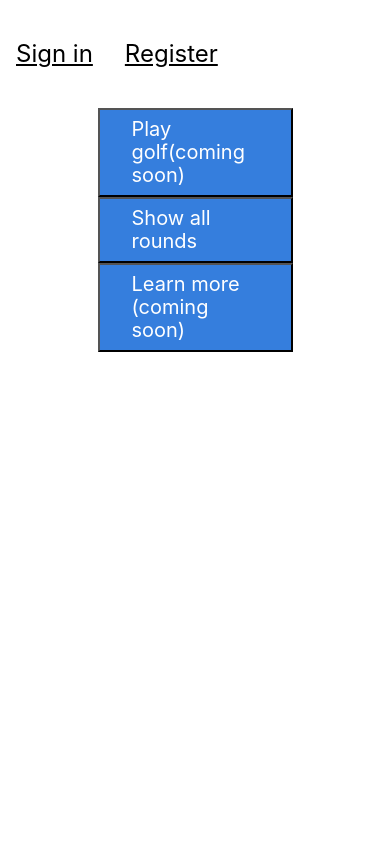
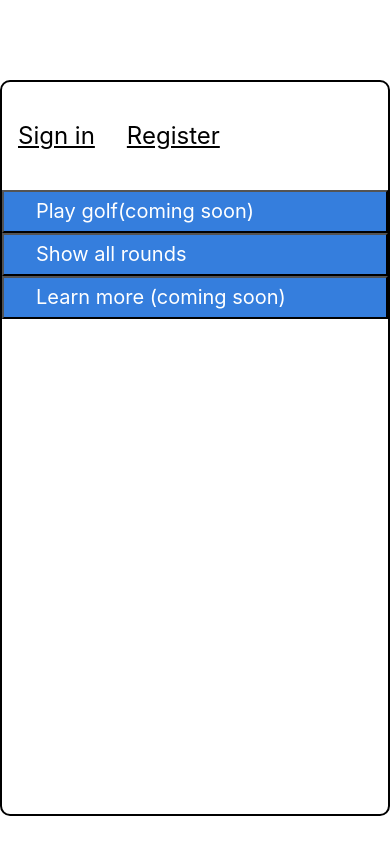
Before and after one commit to Desmond225/golfapp-2020, a React (Create React App) app: page / in a window 390 px wide. Shown: the top 854 px of the page. Built offline with nearby package versions, Linux system fonts and the light colour scheme; no server answers.

Commit message:
Created a mobile-like screen & added fa icons

```diff
--- a/package.json
+++ b/package.json
@@ -3,6 +3,9 @@
   "version": "0.1.0",
   "private": true,
   "dependencies": {
+    "@fortawesome/fontawesome-svg-core": "^1.2.26",
+    "@fortawesome/free-solid-svg-icons": "^5.12.0",
+    "@fortawesome/react-fontawesome": "^0.1.8",
     "@testing-library/jest-dom": "^4.2.4",
     "@testing-library/react": "^9.3.2",
     "@testing-library/user-event": "^7.1.2",
--- a/src/App.css
+++ b/src/App.css
@@ -1,3 +1,14 @@
+#root {
+  max-width: 414px;
+  margin: 5rem auto;
+  border: 2px solid black;
+  border-radius: 10px;
+  max-height: 736px;
+  min-height: 736px;
+  overflow-y: scroll;
+  overflow-x: hidden;
+}
+
 .App {
   text-align: center;
 }
--- a/src/App.js
+++ b/src/App.js
@@ -94,6 +94,10 @@ class App extends Component {
     this.setState({route: route});
   }
 
+  showRoundDetail = () => {
+    console.log('clicked rounds');
+  }
+
   render() {
     const { isSignedIn, route } = this.state;
     const { searchField, onSearchChange, rounds, isPending } = this.props;
@@ -113,7 +117,7 @@ class App extends Component {
         />
         { route === 'home'
           ?
-          <div className="w-50 mx-auto center">
+          <div className="mx-auto center">
             <Menu onRouteChange={this.onRouteChange}/>
 
           </div>
@@ -123,7 +127,9 @@ class App extends Component {
             isSignedIn ?
             <div class="roundlist">
               <SearchBox searchChange={onSearchChange}/>
-               <RoundList rounds={filteredRounds} />
+               <RoundList
+               rounds={filteredRounds}
+               showRoundDetail={this.showRoundDetail} />
             </div>
             : 'Login to see this content!'
             :
--- a/src/components/menu/menu.js
+++ b/src/components/menu/menu.js
@@ -1,4 +1,5 @@
 import React from 'react';
+
 
 const Menu = ({onRouteChange}) => {
     return (
--- a/src/components/register/register.js
+++ b/src/components/register/register.js
@@ -43,7 +43,7 @@ class Register extends React.Component {
     render() {
         const {onRouteChange } = this.props;
         return (
-            <article className="br3 ba b--black-10 mv4 w-100 w-50-m w-25-l mw6 shadow-5 center">
+            <article className="br3 ba b--black-10 mv4 w-75 mw6 shadow-5 center">
             <main className="pa4 black-80 authentication">
                 <div className="measure">
                     <fieldset id="sign_up" className="ba b--transparent ph0 mh0">
--- a/src/components/round/round.js
+++ b/src/components/round/round.js
@@ -1,11 +1,18 @@
 import React from 'react';
+import { FontAwesomeIcon } from '@fortawesome/react-fontawesome'
+import { faBullseye, faRoad, faRing } from '@fortawesome/free-solid-svg-icons'
 
-const Round = ({ id, score, course, playing_date, score_to_par, fairways_in_regulation, greens_in_regulation, putts_per_gir, putts }) => {
+const Round = ({ showRoundDetail, score, course, playing_date, score_to_par, fairways_in_regulation, greens_in_regulation, putts_per_gir, putts }) => {
     let rawDate = new Date(playing_date);
     let formattedDate = rawDate.getDate() + "-" + parseInt(rawDate.getMonth()+1) + "-" + rawDate.getFullYear();
 
+    const bullsEyeIcon = <FontAwesomeIcon icon={faBullseye} />
+    const roadIcon = <FontAwesomeIcon icon={faRoad} />
+    const ringIcon = <FontAwesomeIcon icon={faRing} />
+
     return (
         <div
+            onClick={showRoundDetail}
             className='pv3 ph3'
             style={{border: '1px solid black'}}>
             <div
@@ -22,10 +29,9 @@ const Round = ({ id, score, course, playing_date, score_to_par, fairways_in_regu
             </div>
             <div style={{display: 'flex', flexDirection: 'row', justifyContent: 'space-between'}}>
                 <div>+{score_to_par}</div>
-                <div>FIR: {fairways_in_regulation}/13</div>
-                <div>GIR: {greens_in_regulation}/18</div>
-                <div>Putts per gir: {putts_per_gir}</div>
-                <div>Putts: {putts}</div>
+                <div>{roadIcon} {fairways_in_regulation}/13</div>
+                <div>{bullsEyeIcon} {greens_in_regulation}/18</div>
+                <div>{ringIcon} {putts}</div>
             </div>
         </div>
     )
--- a/src/components/roundlist/roundList.js
+++ b/src/components/roundlist/roundList.js
@@ -3,13 +3,14 @@ import Round from '../round/round';
 import SearchBox from '../searchbox/searchbox';
 import Scroll from '../scroll/scroll';
 
-const RoundList = ({rounds}) => {
+const RoundList = ({rounds, showRoundDetail}) => {
     return (
-        <div style={{display: 'flex', flexDirection: 'column', width: '100vw'}}>
+        <div style={{display: 'flex', flexDirection: 'column'}}>
           {
             rounds.map((user, i) => {
               return (
                 <Round
+                showRoundDetail={showRoundDetail[i]}
                 key={i}
                 id={rounds[i].id}
                 playing_date={rounds[i].playing_date}
--- a/src/components/signin/signin.js
+++ b/src/components/signin/signin.js
@@ -38,7 +38,7 @@ class Signin extends React.Component {
     render() {
         const {onRouteChange} = this.props;
         return (
-            <article className="br3 ba b--black-10 mv4 w-100 w-50-m w-25-l mw6 shadow-5 center">
+            <article className="br3 ba b--black-10 mv4 w-75 mw6 shadow-5 center">
             <main className="pa4 black-80 authentication">
                 <form className="measure">
                     <fieldset id="sign_up" className="ba b--transparent ph0 mh0">
```
Also changed, not shown: 1 other file (tests, documents, lock files or other folders).
